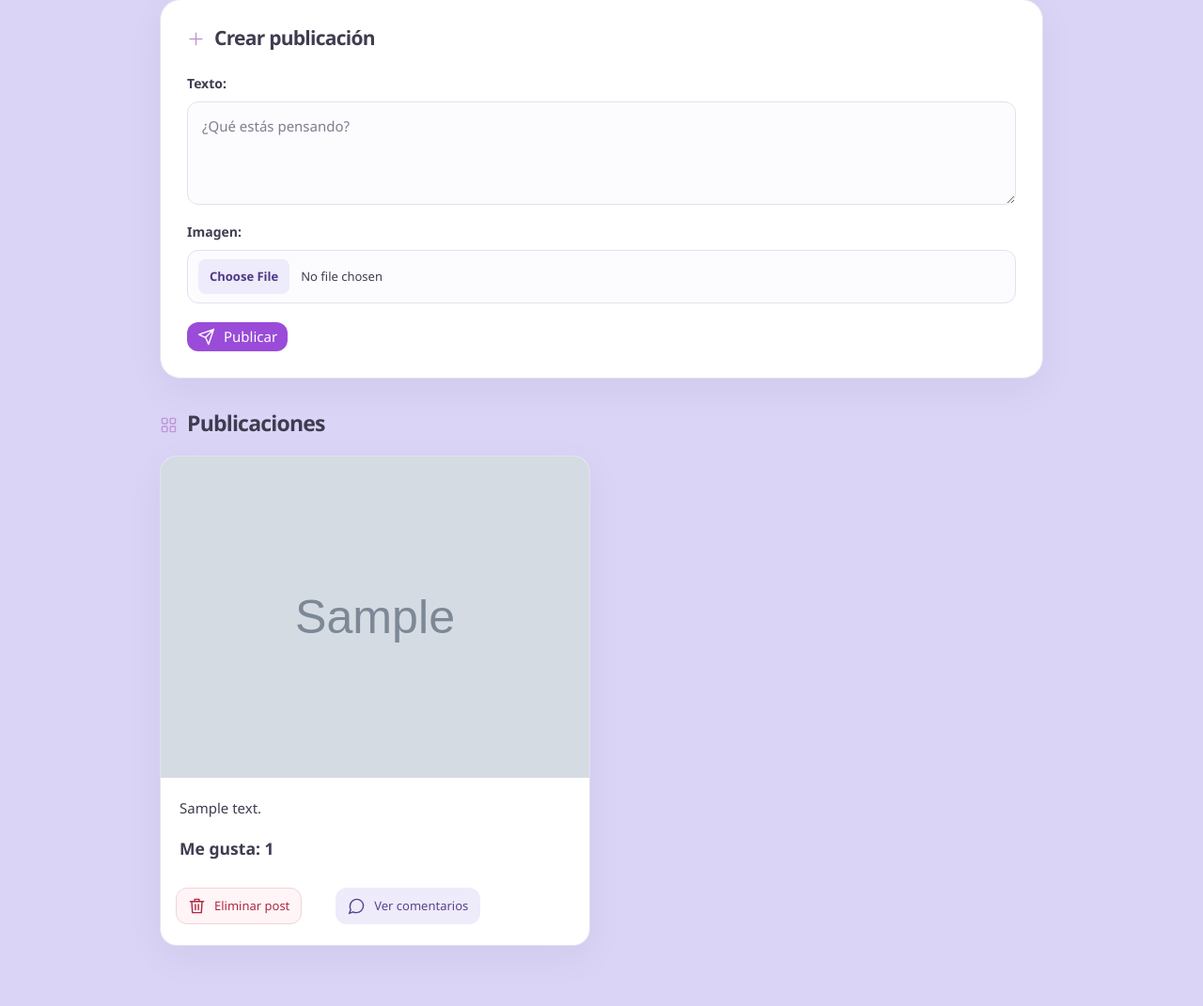
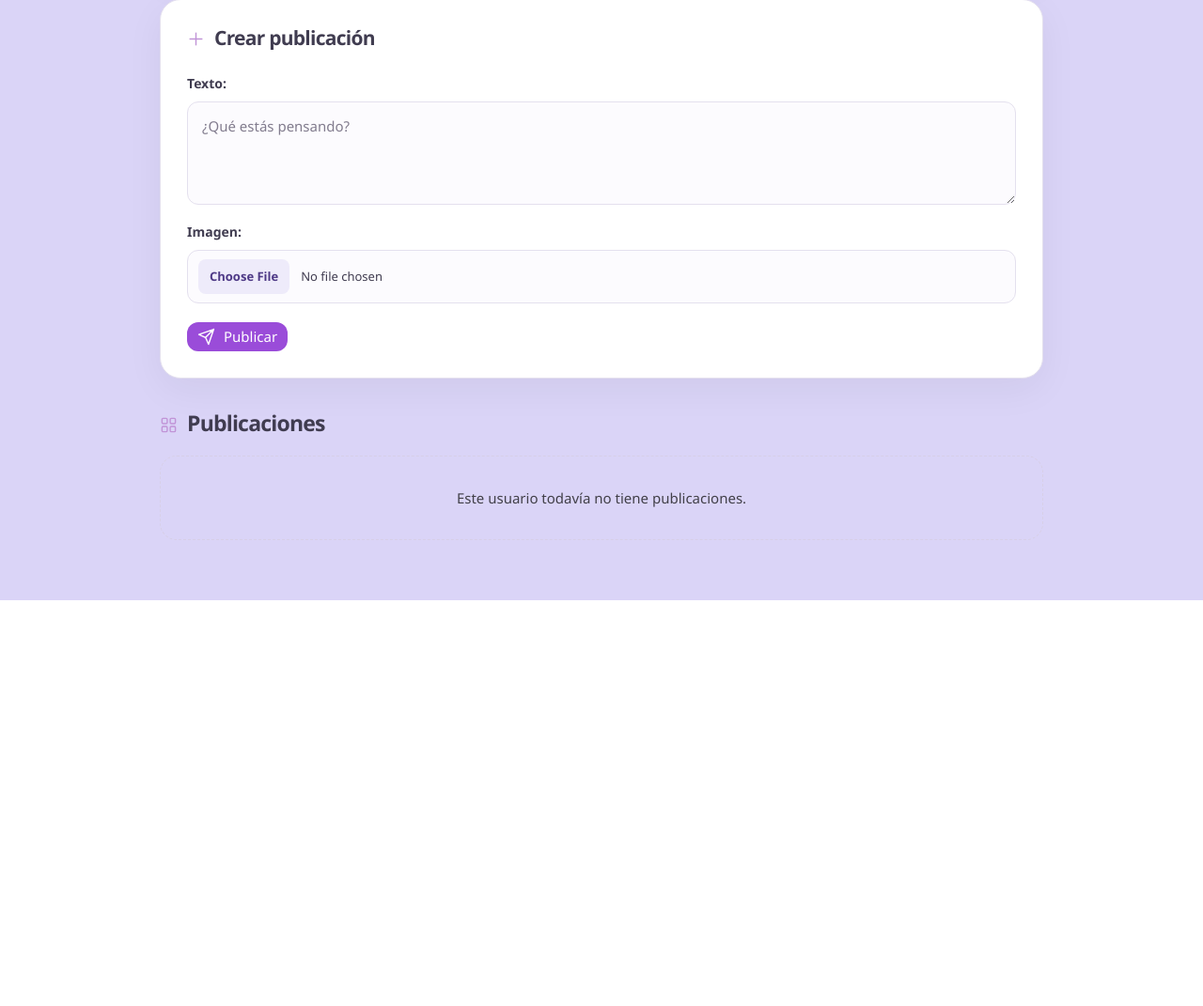
Before and after one commit to MoviaAndres/InstarApp, a Django app: a page that uses templates/perfil.html in a window 1280 px wide. Shown: the part 382-1453 px from the top of the page at 94% size. After the commit the page ends 1021 px from the top, so only its background shows below. Run offline with Django 5.2, Linux system fonts and the light colour scheme; a user stored in the database is signed in; tables that the repository leaves empty hold one stand-in row (values such as "Sample post"); grey boxes marked "Sample" are stand-in pictures.

Commit message:
bloqueos y fix bugs

```diff
--- a/InstarApp/constants.py
+++ b/InstarApp/constants.py
@@ -27,7 +27,10 @@ def banPalabra(texto):
     "pussy",
     "pajero",
     "conchudo",
-    "conchuda"
+    "conchuda",
+    "chupame",
+    "chupa me",
+    "chupa mie",
     ]
     ban = False
     for palabra in PALABRAS_BANEADAS:
@@ -45,6 +48,7 @@ def riesgoPalabra(texto):
         "muerto",
         "muer",
         "pete",
+        "chupa"
     ]
     ban = False
     for palabra in PALABRAS_RIESGOSAS:
--- a/InstarApp/views.py
+++ b/InstarApp/views.py
@@ -380,8 +380,8 @@ def eliminar_usuario(request, pk):
         )
 
     if request.method == 'POST':
-        usuario_eliminar.delete()
-        messages.success(request, "Post eliminado")
+        usuario_eliminar.usuario.delete()
+        messages.success(request, "usuario eliminado")
         return redirect(
             "moderador"
         )
--- a/templates/home.html
+++ b/templates/home.html
@@ -42,7 +42,7 @@
 
         <div class="publicaciones publicaciones-inicio">
             {% for post in publicaciones %}
-            {% if not post.usuario.usuario in request.user.perfil.bloqueados.all %}
+            {% if not request.user in post.usuario.bloqueados.all %}
                 <article class="publicacion publicacion-inicio">
                     <header class="autor-publicacion">
                         <a class="enlace-autor" href="{% url 'perfil' username=post.usuario.usuario.username %}">
--- a/templates/moderador.html
+++ b/templates/moderador.html
@@ -85,7 +85,7 @@
 </div>
 {%endfor%}
 {% for usuario in usuarios %}
-    {% if comentario.usuario.foto_perfil %}
+    {% if usuario.foto_perfil %}
     <img
         style="
         width: 40px;
@@ -94,12 +94,12 @@
         object-fit: cover;
         background: #ddd;
         "
-        src="{{ comentario.usuario.foto_perfil.url }}"
+        src="{{ usuario.foto_perfil.url }}"
         alt="Foto de perfil"
         loading="lazy"
     >
     {% endif %}
-    <a href="{% url 'perfil' comentario.usuario%}">{{usuario}}</a>
+    <a href="{% url 'perfil' usuario%}">{{usuario}}</a>
 <div class= "contenedor-acciones">
     <form action="{% url 'eliminar_usuario' usuario.pk %}" method="post" class="d-inline">
         {% csrf_token %}
--- a/templates/perfil.html
+++ b/templates/perfil.html
@@ -72,14 +72,14 @@
                 </form>
                 <form action="{% url 'reportar_usuario' perfil.pk %}" method="post">
                     {% csrf_token %}
-                    <button type="submit"> Reportar </button>
+                    <button class= "boton-advertir" type="submit"> Reportar </button>
                 </form>
                 <form action="{% url 'bloquear_perfil' perfil.pk %}" method="post">
                     {% csrf_token %}
                     {% if perfil.usuario in request.user.perfil.bloqueados.all %}
-                    <button type="submit"> Dejar de bloquear</button>
+                    <button class= "boton-advertir" type="submit"> Dejar de bloquear</button>
                     {% else %}
-                    <button type="submit"> Bloquear </button>
+                    <button class= "boton-advertir" type="submit"> Bloquear </button>
                     {% endif %}
                 </form>
             {% endif %}
@@ -114,6 +114,7 @@
 
         <div class="publicaciones">
             {% for post in publicaciones %}
+                {% if not request.user in post.usuario.bloqueados.all %}
                 <article class="publicacion">
 
                     {% if post.imagen %}
@@ -157,6 +158,9 @@
                     </form>
                 {% endif %}
                 </article>
+                {% else %}
+                <p>Este usuario todavía no tiene publicaciones.</p>
+                {% endif %}
             {% empty %}
                 <p>Este usuario todavía no tiene publicaciones.</p>
             {% endfor %}
```
Also changed, not shown: templates/comentarios.html (+5 -2 lines).
